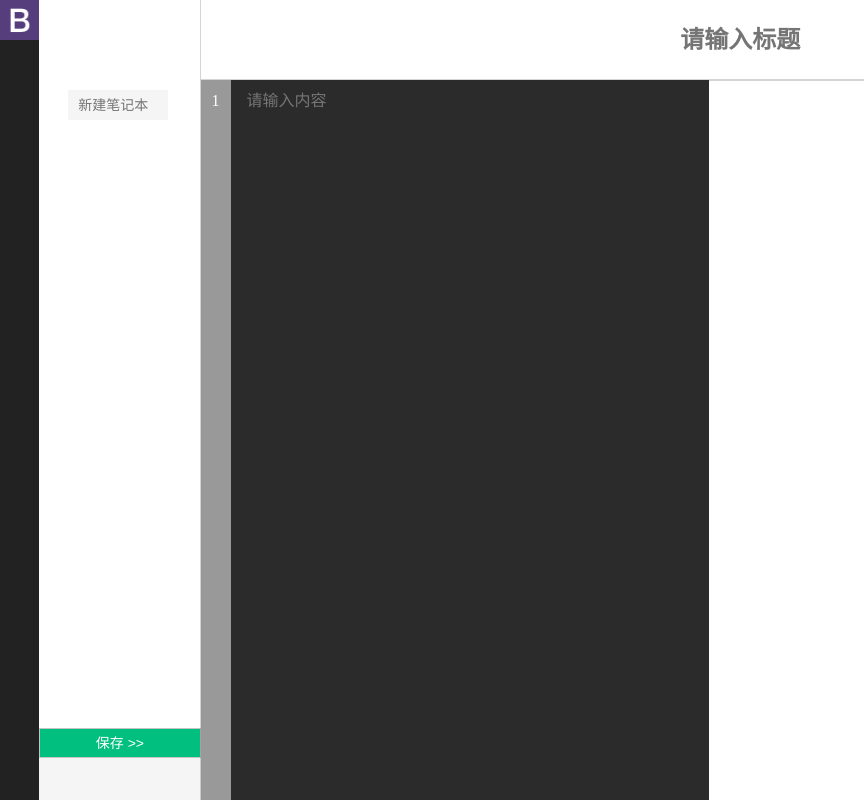
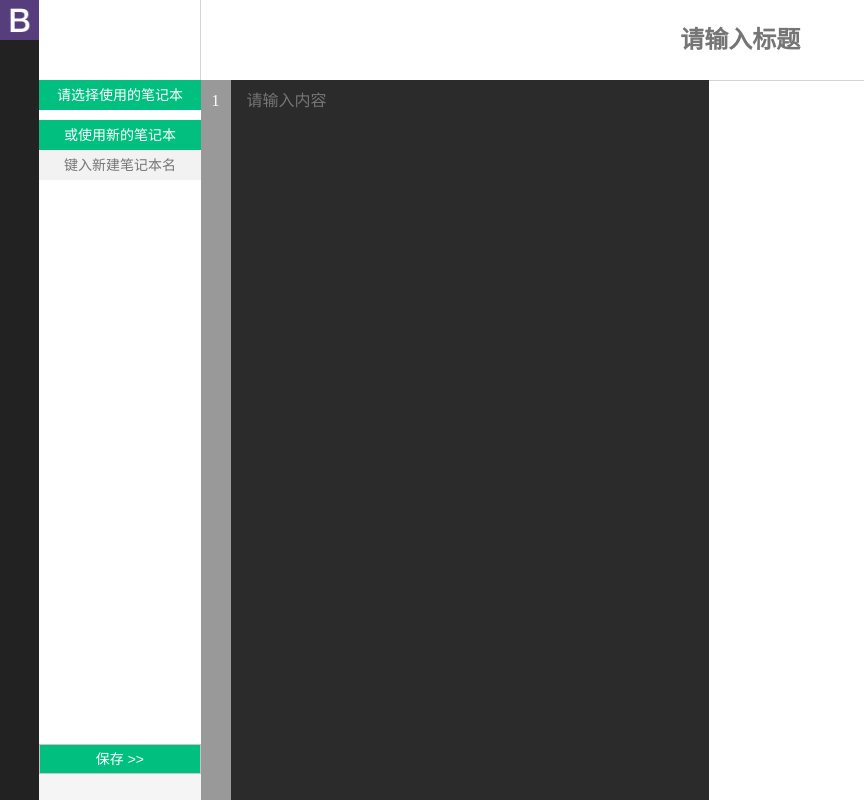
Before and after one commit to ToonoLam/my_notebook, a Python web app: template www/app/templates/blog-edit.html in a window 1280 px wide. Shown: the whole page, without its empty margins (0-864 px from the left). Run offline with Jinja, Linux system fonts and the light colour scheme; the template is opened without the code that fills it, so the values that code supplies are empty; some libraries are stand-ins or nearby versions; some web fonts are replaced.

Commit message:
修订编辑页, 博客浏览页等, 添加浏览页跳转tags功能, 编辑页重写逻辑

```diff
--- a/www/app/static/css/awesome.css
+++ b/www/app/static/css/awesome.css
@@ -1,5 +1,3 @@
-@charset "UTF-8";
-
 /*
  * custom css
  */
--- a/www/app/static/css/blog-edit.css
+++ b/www/app/static/css/blog-edit.css
@@ -5,40 +5,17 @@ input, textarea {
     border: none;
 }
 
+/*禁用浮动用户信息*/
 .user-data {
     display: none;
 }
 
+/*禁用回到页首*/
 .go-top {
     display: none;
 }
 
-.textarea-wrap, .textarea-rows {
-    height: 100% !important;
-}
-
-.pre-scrollable {
-    max-height: 100%;
-}
-
-.folders {
-    background-color: #ffffff;
-}
-
-.folders a {
-    color: #191919;
-}
-
-.folders:hover {
-    background-color: #F5F5F5;
-    color: #000000;
-}
-
-.files div div .active {
-    background-color: #006abf;
-    color: #ffffff;
-}
-
+/*设置form样式*/
 #blog {
     position: fixed;
     top: 0;
@@ -47,9 +24,159 @@ input, textarea {
     height: 100%;
 }
 
+/*设置提示框样式*/
+.edit-alert {
+    position: fixed;
+    top: 0;
+    left: 3.070%;
+    width: 96.93%;
+    z-index: 5000;
+}
+
+/*设置目录页样式*/
+.edit-list {
+    position: absolute;
+    top: 0;
+    left: 0;
+    width: 13%;
+    height: 100%;
+}
+
+.edit-list .list-head {
+    position: absolute;
+    top: 0;
+    left: 0;
+    width: 100%;
+    height: 10%;
+    color: #232323;
+    font-size: 16px;
+    padding: 5px;
+    background-color: #ffffff;
+    text-align: center;
+    vertical-align: middle;
+}
+
+.edit-list .list-interface {
+    position: absolute;
+    top: 10%;
+    left: 0;
+    width: 100%;
+    height: 90%;
+}
+
+.interface-submit {
+    position: absolute;
+    top: 90%;
+    width: 100%;
+    height: 100%;
+    margin-top: 10%;
+    margin-bottom: 10%;
+    background-color: #F5F5F5;
+}
+
+.submit-btn {
+    position: absolute;
+    border: 1px solid #C5C5C5;
+    background-color: #00bf7f;
+    display: inline-block;
+    vertical-align: middle;
+    text-decoration: none;
+    transition: all 0.2s ease;
+    /*max-width: 100px;*/
+    height: 30px;
+    font-size: 14px;
+    color: #ffffff;
+    top: 0;
+    left: 0;
+    width: 100%;
+}
+
+.interface-folders {
+    position: absolute;
+    top: 0;
+    left: 0;
+    width: 100%;
+    height: 90%;
+    background-color: #ffffff;
+    overflow: hidden;
+}
+
+.choose-folder {
+    width: 100%;
+    margin-bottom: 10px;
+}
+
+.choose-explain {
+    width: 100%;
+    background: #00bf7f;
+    text-align: center;
+    color: #ffffff;
+    padding: 5px 10px;
+}
+
+/*设置插入的元素样式*/
+.choose-folder .folders {
+    background-color: #ffffff;
+    padding: 5px 10px;
+    display: inline-block;
+    width: 100%;
+    text-align: left;
+    border: 0;
+}
+
+.choose-folder .folders:hover {
+    background-color: #F5F5F5;
+    color: #000000;
+}
+
+.choose-folder .folders i {
+    margin-right: 10px;
+}
+
+.choose-folder .active {
+    background-color: #006abf !important;
+    color: #ffffff !important;
+}
+
+/*设置新建元素的样式*/
+.create-folder {
+    width: 100%;
+    margin-top: 10px;
+    margin-bottom: 10px;
+}
+
+.create-explain {
+    width: 100%;
+    background: #00bf7f;
+    text-align: center;
+    color: #ffffff;
+    padding: 5px 10px;
+}
+
+.create-folder #summary {
+    padding: 5px 10px;
+    background-color: #f2f2f2;
+    width: 100%;
+    text-align: center;
+}
+
+.edit-view {
+    position: absolute;
+    top: 0;
+    left: 13%;
+    width: 87%;
+    height: 100%;
+}
+
 .edit-title {
+    position: absolute;
+    top: 0;
+    left: 0;
     width: 100%;
-    height: 45px;
+    height: 10%;
+    border: 0;
+    outline: none;
+    color: #232323;
     padding: 3px;
     font-size: 24px !important;
     font-weight: bold !important;
@@ -57,51 +184,40 @@ input, textarea {
     text-align: center;
 }
 
-.edit-page textarea {
+.edit-page {
+    position: absolute;
+    top: 10%;
+    left: 0;
+    width: 100%;
+    height: 90%;
+}
+
+.edit-page .edit-content {
     background-color: #2b2b2b;
     color: #ffffff;
+    position: absolute;
+    padding: 10px 16px;
+    border: 0;
+    top: 0;
+    left: 0;
+    height: 100%;
+    resize: none;
+    outline: none;
+    font-size: 16px;
 }
 
-
-.tags > #summary {
-    border: 1px solid #C5C5C5;
-    padding: 2px 7px;
-    color: #959595;
-    display: inline-block;
-    margin: 3px 7px 0 0;
-    text-decoration: none;
-    transition: all 0.2s ease;
-    border-radius: 14px;
-    max-width: 100px;
-    height: 30px;
-    font-size: 14px;
+/*强制textarea行号插件满屏*/
+.textarea-wrap, .textarea-rows {
+    height: 100% !important;
 }
 
-.edit-btn {
-    border: 1px solid #C5C5C5;
-    /*padding: 2px 7px;*/
-    background-color: #00bf7f;
-    display: inline-block;
-    /*margin: 3px 0 0 0;*/
-    vertical-align: middle;
-    text-decoration: none;
-    transition: all 0.2s ease;
-    /*max-width: 100px;*/
-    height: 30px;
-    width: 100%;
-    font-size: 14px;
-    color: #ffffff;
-}
-
-.form-group #name, .form-group #content {
-    border-radius: 0;
-}
-
-.marked-content {
+.edit-page .edit-preview {
     position: absolute;
     right: 0;
     top: 0;
     height: 100%;
     font-size: 20px;
     padding: 10px 16px;
+    /*强制预览页满屏, bootstrap属性pre-scrollable默认max-height:340px*/
+    max-height: 100%;
 }
--- a/www/app/static/js/blog_edit.js
+++ b/www/app/static/js/blog_edit.js
@@ -9,6 +9,7 @@ var vm = new Vue({
             summary: '',
             content: ''
         },
+        tag: ''
     },
     filters: {
         marked: marked
@@ -24,7 +25,7 @@ var vm = new Vue({
     },
     methods: {
         click: function (folder) {
-            this.blog.summary  = folder;
+            this.blog.summary = folder;
         },
         submit: function () {
             postJSON(this.action, this.blog, function (err, blog) {
--- a/www/app/static/js/awesome.js
+++ b/www/app/static/js/custom.js
@@ -1,4 +1,4 @@
-// awesome.js
+// custom.js
 
 // patch for lower-version IE:
 
--- a/www/app/templates/base-all.html
+++ b/www/app/templates/base-all.html
@@ -132,7 +132,7 @@
 <script type="text/javascript" src="/static/js/cdls/jquery.min.js"></script>
 <!-- 最新的 Bootstrap 核心 JavaScript 文件 -->
 <script type="text/javascript" src="/static/js/cdls/bootstrap.min.js"></script>
-<script type="text/javascript" src="/static/js/awesome.js"></script>
+<script type="text/javascript" src="/static/js/custom.js"></script>
 <!--&lt;!&ndash; 暂不使用uk>-->
 <script>
     $('.navbar-brand').attr('href', location.href.replace('/bootstrap/', '/uk/'));
--- a/www/app/templates/blog-edit.html
+++ b/www/app/templates/blog-edit.html
@@ -8,43 +8,43 @@
 
 {% block all_content %}
 <form class="center-block" id="blog" role="form" v-on:submit.prevent="submit">
-    <div class="alert alert-danger" role="alert" hidden="hidden"
-         style="position: fixed; top: 0; left: 3.070%; width: 96.93%; z-index: 5000;">
+    <div class="edit-alert alert alert-danger" role="alert" hidden="hidden">
         <span class="glyphicon glyphicon-exclamation-sign" aria-hidden="true"></span>
         <span class="sr-only">Error:</span>
         <span v-text="message"></span>
     </div>
-    <div class="files" style="position: absolute; top: 0; left: 0; width: 13%; height: 100%;">
-        <div class="" style="position:absolute; top: 0; left: 0; width: 100%; height: 10%; color: #232323; font-size: 16px; padding: 5px; background-color: #ffffff; text-align: center; vertical-align: middle;">
+    <div class="edit-list">
+        <div class="list-head">
 
         </div>
-        <div class="" style="position: absolute; top: 10%; left: 0; width: 100%; height: 90%;">
-            <div class="folder-ul" style="position: absolute; top: 0; left: 0; width: 100%; height: 90%; background-color: #ffffff;">
-                <div class="" style="width: 100%; margin-top: 10px; margin-bottom: 10px;">
-                    <a class="new-folder fa fa-plus" href="javascript:void(0);" style="padding: 5px 10px; width: 25px;"></a>
-                    <input class="summary" style="padding: 5px 10px; background-color: #F5F5F5; width: 100px;"
-                           autocomplete="off" id="summary" name="summary" type="text" placeholder="新建笔记本"
-                            v-model="blog.summary" />
+        <div class="list-interface">
+            <div class="interface-folders">
+                <div class="choose-folder">
+                    <div class="choose-explain">请选择使用的笔记本</div>
+                    {% for folder in folders %}
+                    <a class="folders" href="#" v-on:click="click('{{ folder }}')">
+                        <i class="fa fa-book"></i>{{ folder }}
+                    </a>
+                    {% endfor %}
                 </div>
-                {% for folder in folders %}
-                    <a class="folders" href="#" style="padding: 5px 10px; display: inline-block; width: 100%; text-align: left; border: 0;" v-on:click="click('{{ folder }}')">
-                        <i class="fa fa-book" style="margin-right: 10px;"></i>{{ folder }}
-                    </a>
-
-                {% endfor %}
+                <div class="create-folder">
+                    <div class="create-explain">或使用新的笔记本</div>
+                    <input class="summary" autocomplete="off" id="summary" name="summary"
+                           type="text" placeholder="键入新建笔记本名" v-model="blog.summary" />
+                </div>
             </div>
-            <div style="position: absolute; top: 90%; width: 100%; height: 100%; background-color: #F5F5F5;">
-                <button class="edit-btn" style="position: absolute; top: 0; left: 0; width: 100%;">保存 >></button>
+            <div class="interface-submit">
+                <button class="submit-btn">保存 >></button>
             </div>
         </div>
     </div>
-    <div class="edit-view" style="position: absolute; top: 0; left: 13%; width: 87%; height: 100%;">
-        <input class="edit-title" style="position: absolute; top: 0; left: 0; width: 100%; height: 10%; border:0; outline:none; color: #232323; font-size: 22px;"
-               autocomplete="off" id="name" name="name" type="text" placeholder="请输入标题" v-model="blog.name">
-        <div class="edit-page" style="position: absolute; top: 10%; left: 0; width: 100%; height: 90%; box-shadow: 0 0 1px black;">
-            <textarea type="text"  class="text col-sm-6" style="position: absolute; padding: 10px 16px; border: 0; top: 0; left: 0; height: 100%; resize:none; outline: none; font-size: 16px;"
-                      id="content" name="content" placeholder="请输入内容" v-model="blog.content"></textarea>
-            <div class="marked-content col-sm-6 pre-scrollable" v-html="blog.content|marked"></div>
+    <div class="edit-view">
+        <input class="edit-title" autocomplete="off" id="name" name="name"
+               type="text" placeholder="请输入标题" v-model="blog.name">
+        <div class="edit-page">
+            <textarea class="col-sm-6 edit-content" id="content" name="content"
+                      type="text"  placeholder="请输入内容" v-model="blog.content"></textarea>
+            <div class="col-sm-6 edit-preview pre-scrollable" v-html="blog.content|marked"></div>
         </div>
     </div>
 </form>
@@ -57,13 +57,6 @@
     <script src="/static/js/blog_edit.js"></script>
 
 <script type="text/javascript">
-    $('.new-folder').click(function () {
-        var str1 = '<a class="folders" href="#" style="padding: 5px 10px; display: inline-block; width: 100%; text-align: left; border: 0;" v-on:click="click(';
-        var str2 = ')"><i class="fa fa-book" style="margin-right: 10px;"></i>';
-        var str3 = '</a>';
-        var value = $('#summary').val();
-        $('.folder-ul').append(str1 + "'" + value +"'" + str2 + value + str3);
-    });
     $("#content").setTextareaCount();
     $('.folders').click(function () {
         $('.active').removeAttr('v-model');
@@ -71,6 +64,5 @@
         $(this).addClass('active');
         $(this).attr('v-model', "blog.summary");
     });
-
 </script>
 {% endblock %}
--- a/www/app/templates/blog-home.html
+++ b/www/app/templates/blog-home.html
@@ -12,8 +12,6 @@
     <div id="tags">
         <span class="fa fa-book" style="color: #959595; font-size: 18px;"> ： </span>
         <div id="folders" style="display: inline-block;">
-{#            <a href="?tag=廖雪峰python实战">廖雪峰python实战</a>#}
-{#            <a href="?tag=HTML&CSS">HTML&CSS</a>#}
             {% for folder in folders %}
                 <a href="?tag={{ folder }}">{{ folder }}</a>
             {% endfor %}
--- a/www/app/templates/blog-show.html
+++ b/www/app/templates/blog-show.html
@@ -14,7 +14,10 @@
     <article class="blog-post">
         <div class="blog-post-head">
             <h1 class="blog-post-title">{{ blog.name }}</h1>
-            <p class="blog-post-meta">发表于
+
+            <p class="blog-post-meta">
+                <a  style="margin-right: 50px;" href="/bootstrap/?tag={{ blog.summary }}">{{ blog.summary }}</a>
+                发表于
                 <time>{{ blog.created_at|datetime }}</time>
             </p>
         </div>
--- a/www/app/templates/blog-sign.html
+++ b/www/app/templates/blog-sign.html
@@ -3,7 +3,7 @@
 {% block title %} 登录/注册 {% endblock %}
 
 {% block beforehead %}
-    <link rel="stylesheet" href="/static/css/sign.css">
+    <link rel="stylesheet" href="/static/css/blog-sign.css">
 {% endblock %}
 
 
--- a/www/app/views.py
+++ b/www/app/views.py
@@ -56,7 +56,6 @@ async def home(template, *, tag='', page='1', size='3'):
         num = tags.count(tag)
     page = Page(num, set_valid_value(page), set_valid_value(size, 10))
 
-
     if num == 0:
         blogs = []
     else:
```
Also changed, not shown: www/app/static/css/blog-show.css (+19 -0 lines), www/app/static/css/custom.css (deleted, +0 -17 lines), www/app/static/css/mblog.css (deleted, +0 -333 lines), www/app/static/css/blog-sign.css (renamed from www/app/static/css/sign.css).
